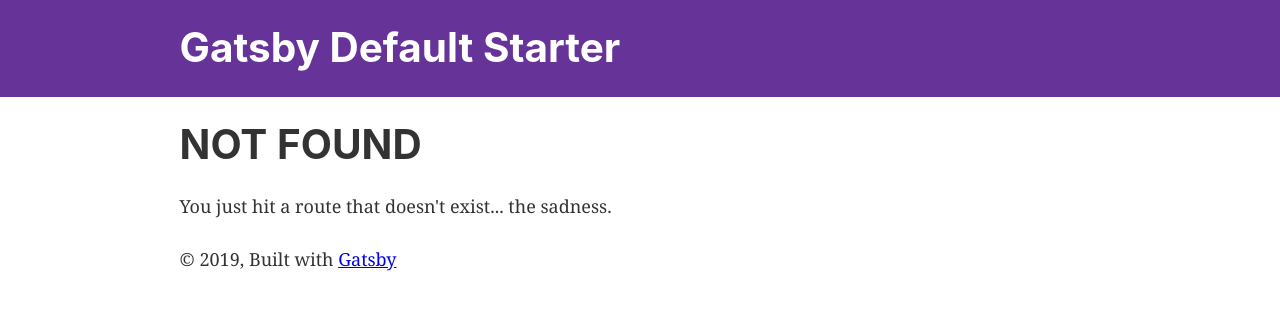
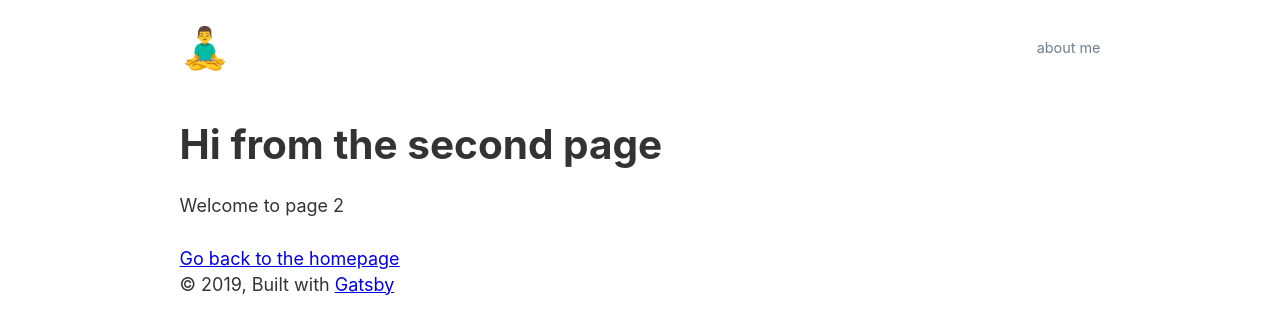
Before and after one commit to kamilxunai/blog, a Gatsby site: page /about in a window 1280 px wide. Before the commit this address had no page. Built offline with nearby package versions, Linux system fonts and the light colour scheme; Gatsby itself is replaced by a stand-in of ours.

Commit message:
add header

```diff
--- a/gatsby-config.js
+++ b/gatsby-config.js
@@ -1,8 +1,9 @@
 module.exports = {
   siteMetadata: {
-    title: `Gatsby Default Starter`,
+    title: `🧘‍♂`,
     description: `Kick off your next, great Gatsby project with this default starter. This barebones starter ships with the main Gatsby configuration files you might need.`,
-    author: `@gatsbyjs`,
+    author: `@xunaix`,
+    url: 'http://blog.xunaix.pl/',
   },
   plugins: [
     `gatsby-plugin-react-helmet`,
@@ -21,8 +22,8 @@ module.exports = {
         name: `gatsby-starter-default`,
         short_name: `starter`,
         start_url: `/`,
-        background_color: `#663399`,
-        theme_color: `#663399`,
+        background_color: `#fff`,
+        theme_color: `#fff`,
         display: `minimal-ui`,
         icon: `src/images/gatsby-icon.png`, // This path is relative to the root of the site.
       },
--- a/src/components/header.js
+++ b/src/components/header/header.component.js
@@ -1,20 +1,14 @@
 import { Link } from "gatsby"
 import PropTypes from "prop-types"
 import React from "react"
+import style from './header.module.css'
 
-const Header = ({ siteTitle }) => (
+const Header = ({siteTitle}) => (
   <header
-    style={{
-      background: `rebeccapurple`,
-      marginBottom: `1.45rem`,
-    }}
+    className={style.header}
   >
     <div
-      style={{
-        margin: `0 auto`,
-        maxWidth: 960,
-        padding: `1.45rem 1.0875rem`,
-      }}
+      className={style.container}
     >
       <h1 style={{ margin: 0 }}>
         <Link
@@ -24,9 +18,13 @@ const Header = ({ siteTitle }) => (
             textDecoration: `none`,
           }}
         >
-          {siteTitle}
+          <span role="img" aria-label="yogi man logo">{siteTitle}</span>️
         </Link>
       </h1>
+
+      <nav className={style.nav}>
+        <Link className={style.link} to='about'>about me</Link>
+      </nav>
     </div>
   </header>
 )
--- /dev/null
+++ b/src/components/header/header.module.css
@@ -0,0 +1,25 @@
+.header {
+  margin-bottom: 1.45rem;
+}
+
+.container {
+  margin: 0 auto;
+  max-width: 960px;
+  padding: 1.45rem 1.0875rem;
+  display: flex;
+  justify-content: space-between;
+  align-items: center;
+}
+
+.nav {
+  font-size: .8rem;
+}
+
+.nav .link {
+  color: slategrey;
+  text-decoration: none;
+}
+
+.nav .link:hover {
+  text-decoration: underline;
+}
--- a/src/components/layout.css
+++ b/src/components/layout.css
@@ -200,7 +200,9 @@ html {
 }
 body {
   color: hsla(0, 0%, 0%, 0.8);
-  font-family: georgia, serif;
+  font-family: -apple-system, BlinkMacSystemFont, Segoe UI, Roboto, Oxygen,
+  Ubuntu, Cantarell, Fira Sans, Droid Sans, Helvetica Neue, sans-serif;
+  text-rendering: optimizeLegibility;
   font-weight: normal;
   word-wrap: break-word;
   font-kerning: normal;
--- a/src/components/layout.js
+++ b/src/components/layout.js
@@ -9,8 +9,9 @@ import React from "react"
 import PropTypes from "prop-types"
 import { useStaticQuery, graphql } from "gatsby"
 
-import Header from "./header"
+import Header from "./header/header.component"
 import "./layout.css"
+
 
 const Layout = ({ children }) => {
   const data = useStaticQuery(graphql`
--- a/src/pages/page-2.js
+++ b/src/pages/about.js
@@ -6,7 +6,7 @@ import SEO from "../components/seo"
 
 const SecondPage = () => (
   <Layout>
-    <SEO title="Page two" />
+    <SEO title="about" />
     <h1>Hi from the second page</h1>
     <p>Welcome to page 2</p>
     <Link to="/">Go back to the homepage</Link>
--- a/src/pages/index.js
+++ b/src/pages/index.js
@@ -7,14 +7,14 @@ import SEO from "../components/seo"
 
 const IndexPage = () => (
   <Layout>
-    <SEO title="Home" />
+    <SEO title="home" />
     <h1>Hi people</h1>
     <p>Welcome to your new Gatsby site.</p>
     <p>Now go build something great.</p>
     <div style={{ maxWidth: `300px`, marginBottom: `1.45rem` }}>
       <Image />
     </div>
-    <Link to="/page-2/">Go to page 2</Link>
+    <Link to="/about/">Go to page 2</Link>
   </Layout>
 )
 
```
